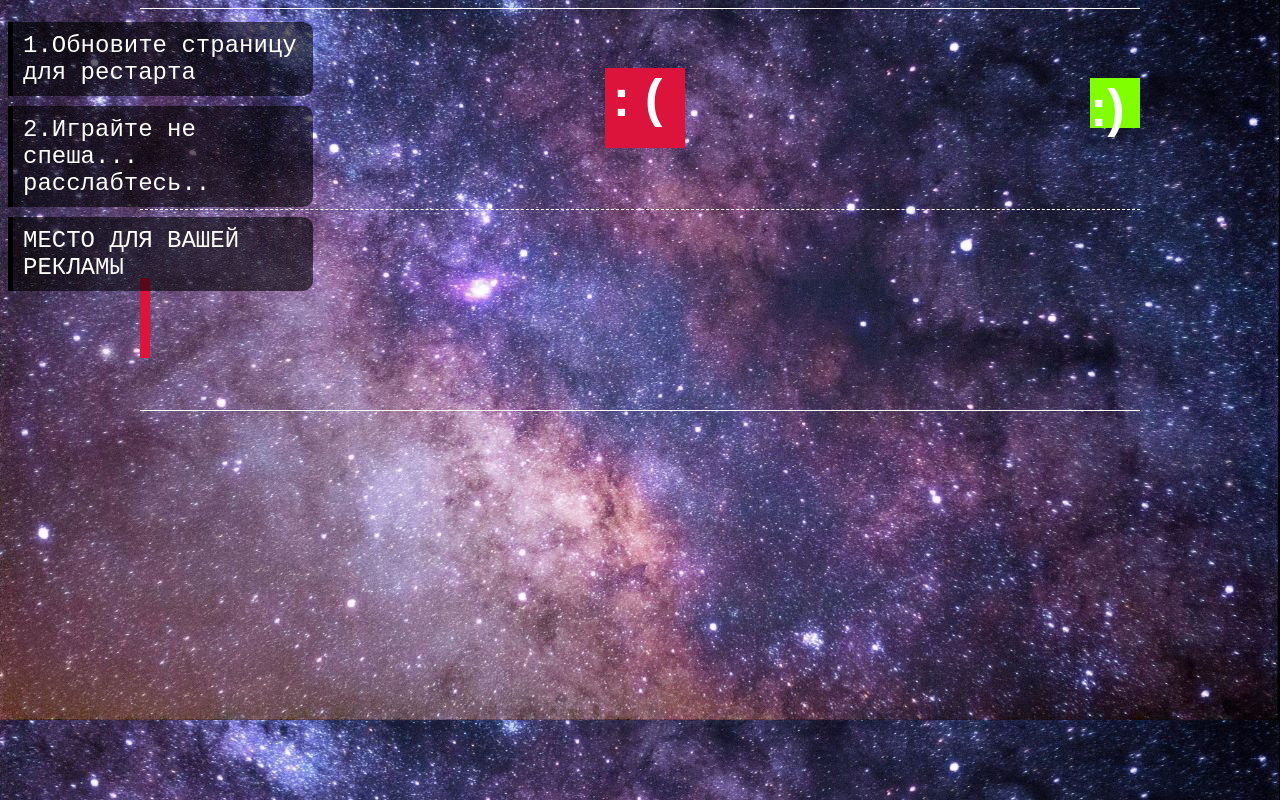
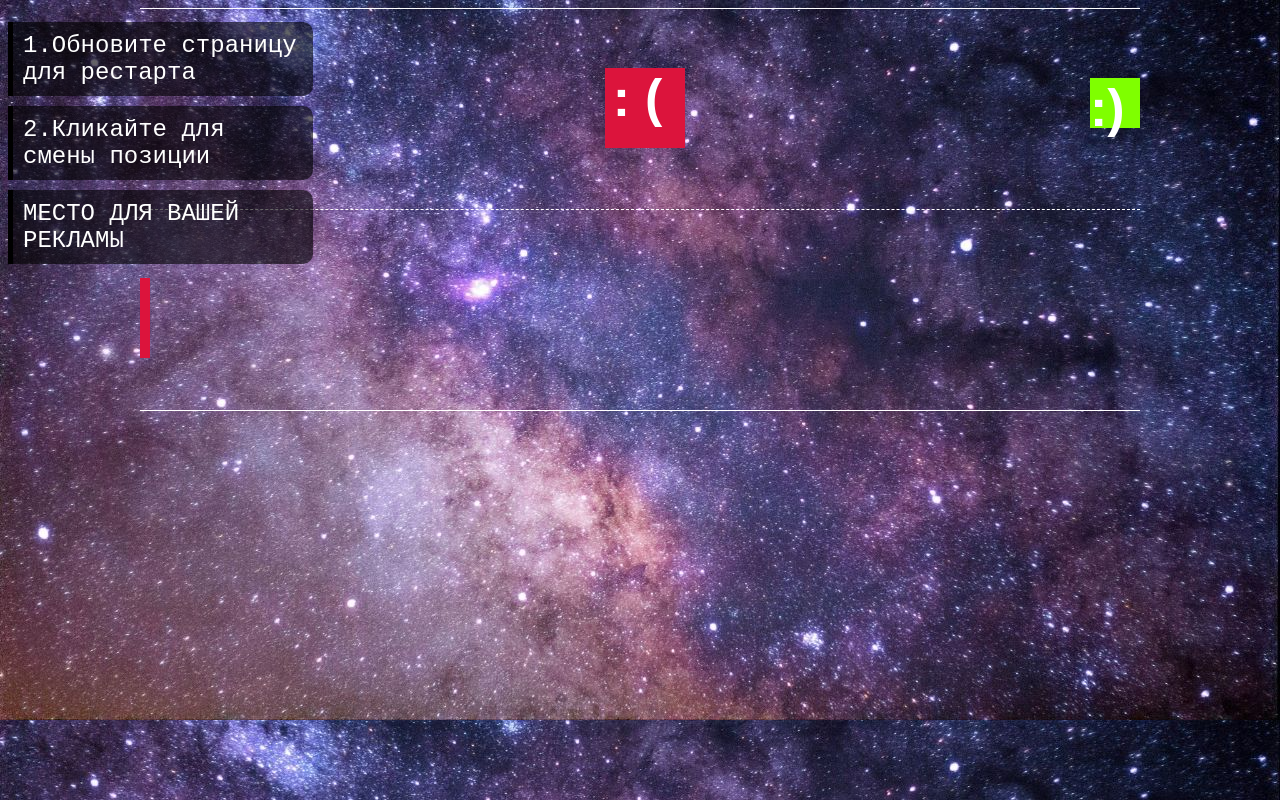
Before and after one commit to MukhammadzonBb/UpOrDown_the-game, a plain HTML site: page index.html in a window 1280 px wide. Drawn offline with Linux system fonts and the light colour scheme.

Commit message:
modified html

```diff
--- a/index.html
+++ b/index.html
@@ -5,7 +5,7 @@
     <meta charset="UTF-8">
     <meta http-equiv="X-UA-Compatible" content="IE=edge">
     <meta name="viewport" content="width=device-width, initial-scale=1.0">
-    <title>game</title>
+    <title>UpOrDown</title>
     <link rel="stylesheet" href="style.css">
 </head>
 
@@ -19,7 +19,7 @@
     </div>
 
         <div class="alert">1.Обновите страницу для рестарта</div>
-        <div class="alert">2.Играйте не спеша... расслабтесь..</div>
+        <div class="alert">2.Кликайте для смены позиции </div>
         <div class="alert">МЕСТО ДЛЯ ВАШЕЙ РЕКЛАМЫ</div>
     <script src="script.js"></script>
 </body>
```
